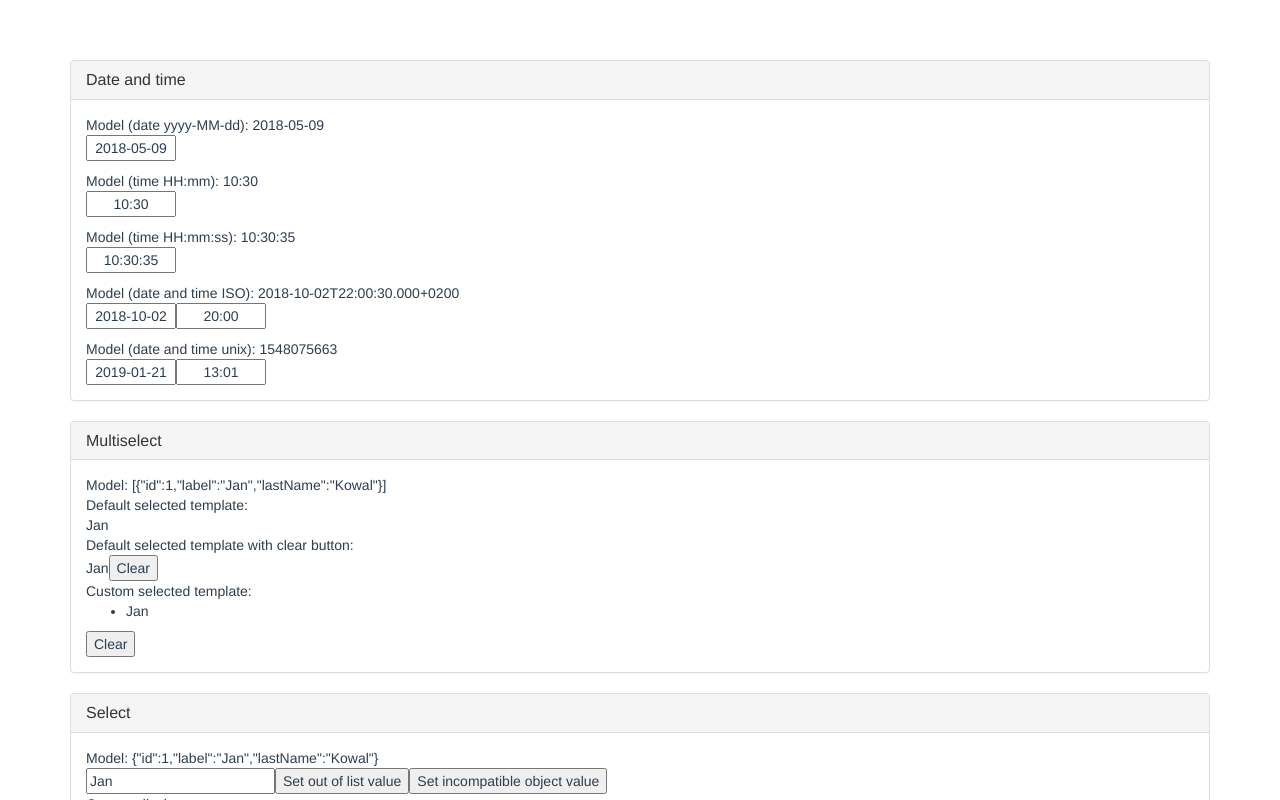
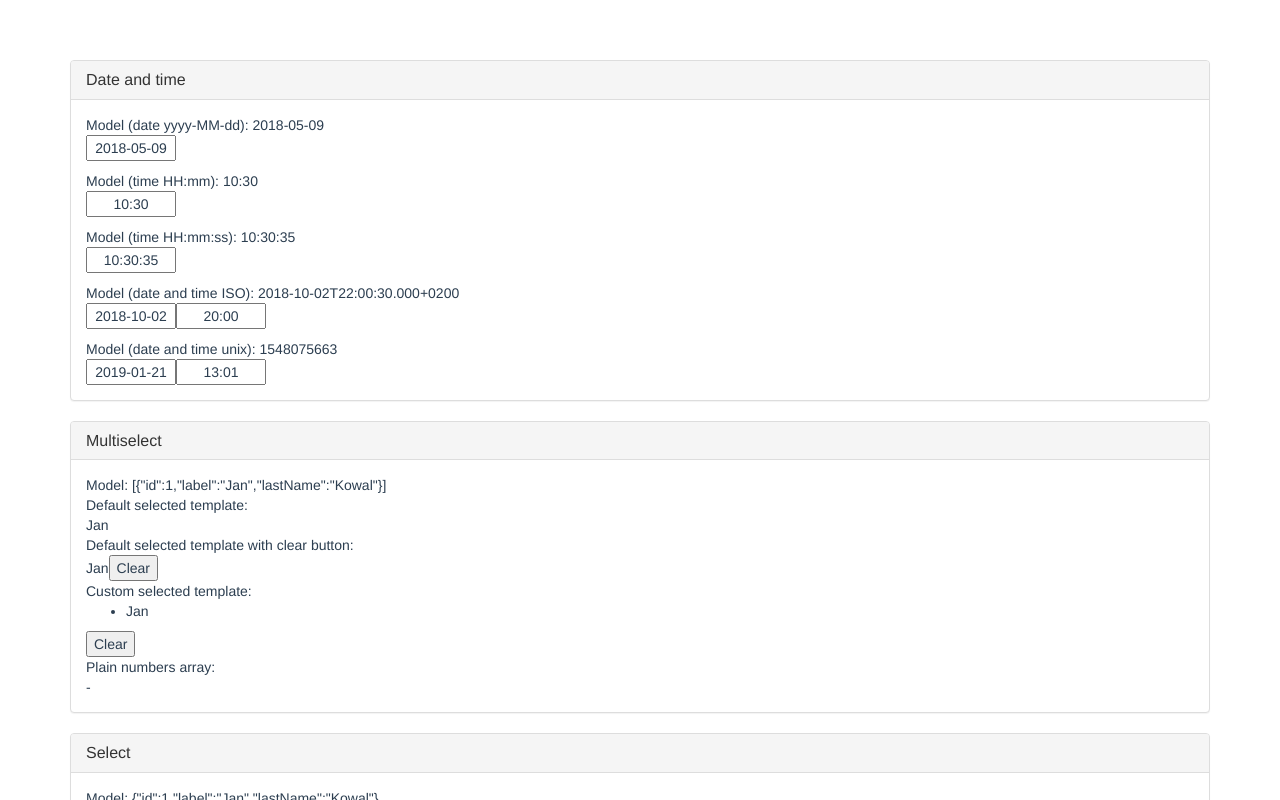
Before and after one commit to aszczepanek/ncomponents-react, a React app: page / in a window 1280 px wide. Shown: the top 800 px of the page. Built offline with nearby package versions, Linux system fonts and the light colour scheme.

Commit message:
Multiselect: correct handle plain numbers array

```diff
--- a/package.json
+++ b/package.json
@@ -1,6 +1,6 @@
 {
   "name": "ncomponents-react",
-  "version": "1.0.0",
+  "version": "1.0.1",
   "description": "General usage react components (select, datepicker, timepicker, dropdown, multiselect)",
   "keywords": [
     "react",
--- a/src/demo/MultiselectDemo.tsx
+++ b/src/demo/MultiselectDemo.tsx
@@ -7,13 +7,16 @@ import { domEventHelpers } from "../lib/utils/domEventHelpers";
 
 interface MultiselectDemoState {
   selectedItems: DemoItem[];
+  selectedNumber: number[];
 }
 
 export class MultiselectDemo extends React.Component<{}, MultiselectDemoState> {
   items = demoData.people;
   state = {
-    selectedItems: [this.items[0]]
+    selectedItems: [this.items[0]],
+    selectedNumber: []
   };
+  numbers = [0, 1, 2, 3, 4];
 
   constructor(props: {}) {
     super(props);
@@ -51,7 +54,7 @@ export class MultiselectDemo extends React.Component<{}, MultiselectDemoState> {
           />
         </div>
 
-        <div>
+        <div className="mb-20">
           Custom selected template:
           <br />
           <Multiselect
@@ -66,9 +69,7 @@ export class MultiselectDemo extends React.Component<{}, MultiselectDemoState> {
                     <li key={s.id}>{s.label}</li>
                   ))}
                 </ul>
-                {!args.selectedItems.length && (
-                  <div v-if="!selected.length">Brak</div>
-                )}
+                {!args.selectedItems.length && <div v-if="!selected.length">Brak</div>}
                 <button
                   onClick={this.clear}
                   onMouseDown={domEventHelpers.stopPropagationAndPrevent}
@@ -78,6 +79,18 @@ export class MultiselectDemo extends React.Component<{}, MultiselectDemoState> {
               </>
             )}
           </Multiselect>
+        </div>
+
+        <div className="mb-20">
+          Plain numbers array:
+          <br />
+          <Multiselect
+            value={this.state.selectedNumber}
+            items={this.numbers}
+            disablePortalRender
+            sortOnChange
+            onChange={selectedNumber => this.setState({ selectedNumber })}
+          />
         </div>
       </BPanel>
     );
--- a/src/lib/components/Multiselect.tsx
+++ b/src/lib/components/Multiselect.tsx
@@ -15,6 +15,7 @@ interface MultiselectProps<TItem> {
   filterable?: boolean;
   clearButton?: boolean;
   disablePortalRender?: boolean;
+  sortOnChange?: boolean;
   children?: CustomRenderSelectedItemsFn<TItem>;
   style?: React.CSSProperties;
   onKeyDown?: (ev: React.KeyboardEvent) => any;
@@ -202,6 +203,7 @@ export class Multiselect<TItem> extends React.Component<
 
   getItemKey(item: any) {
     if (typeof item === 'string') return item;
+    if (typeof item === "number") return item;
 
     return item[this.props.itemKey || "id"];
   }
@@ -218,6 +220,7 @@ export class Multiselect<TItem> extends React.Component<
       newModel.push(item);
     }
 
+    if (this.props.sortOnChange) newModel.sort();
     this.props.onChange && this.props.onChange(newModel);
   }
 
--- a/src/lib/components/MultiselectView.tsx
+++ b/src/lib/components/MultiselectView.tsx
@@ -229,6 +229,7 @@ export class MultiselectView<TItem> extends React.Component<
 
   getItemKey(item: any) {
     if (typeof item === "string") return item;
+    if (typeof item === "number") return item;
 
     return item[this.props.itemKey || "id"];
   }
--- a/src/lib/components/SelectInput.tsx
+++ b/src/lib/components/SelectInput.tsx
@@ -236,6 +236,7 @@ export class SelectInput<TItem> extends Component<
 
   getItemKey(item: any) {
     if (typeof item === "string") return item;
+    if (typeof item === "number") return item;
 
     return item[this.props.itemKey || "id"];
   }
```
Also changed, not shown: 1 other file (tests, documents, lock files or other folders).
